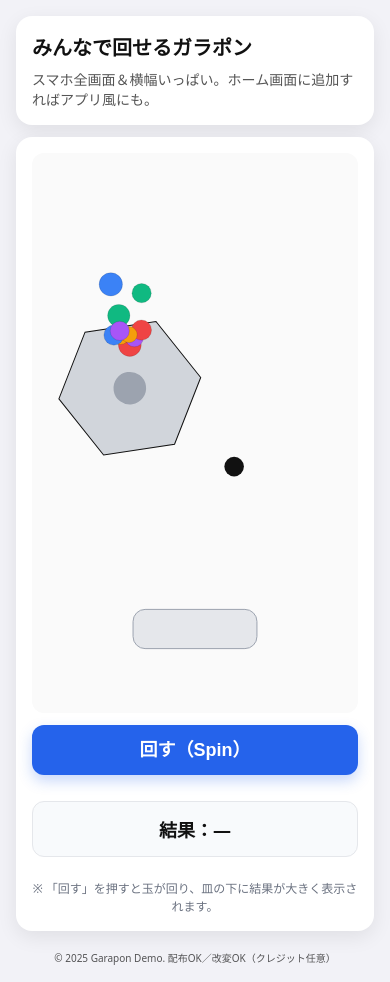
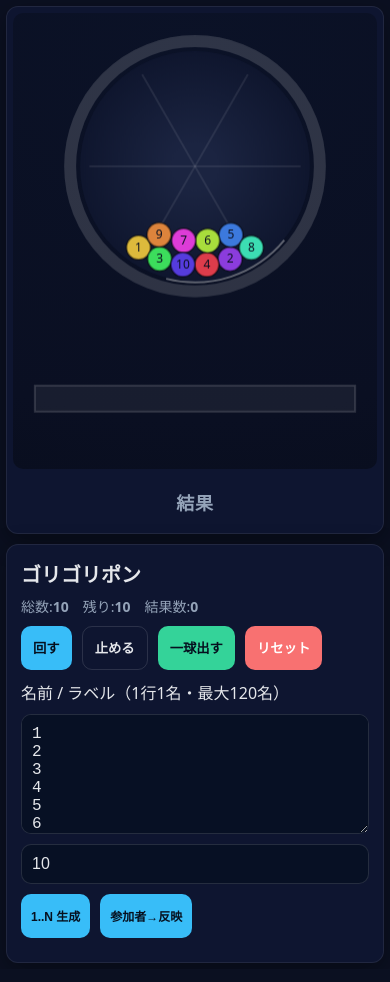
Before and after one commit to hiyatoikun-dev/gorigoripon, a plain HTML site: page index.html in a window 390 px wide. Drawn offline with Linux system fonts and the light colour scheme.

Commit message:
Publish mobile-ready Gorigoripon app
公平な抽選、最大120名、スマホ・横向き表示、長い名前の表示、アクセシビリティを改善。

```diff
--- a/index.html
+++ b/index.html
@@ -2,266 +2,338 @@
 <html lang="ja">
 <head>
   <meta charset="utf-8" />
-  <meta name="viewport" content="width=device-width, initial-scale=1, viewport-fit=cover" />
-  <!-- ★ タイトルはここを好きな名前に変える -->
-  <title>みんなで回せるガラポン</title>
-  <meta name="theme-color" content="#ffffff">
-  <meta name="apple-mobile-web-app-capable" content="yes" />
-  <meta name="apple-mobile-web-app-status-bar-style" content="black-translucent" />
-  <link rel="apple-touch-icon" href="icon-192.png" />
+  <meta name="viewport" content="width=device-width, initial-scale=1" />
+  <title>ゴリゴリポン</title>
   <style>
-    :root {
-      --bg: #f2f2f7; /* iOSっぽい薄グレー */
-      --card: #fff;
-      --ink: #111;
-      --accent: #2563eb; /* ほどよいブルー */
+    :root{ --bg:#0b1021; --ink:#e5e7eb; --muted:#94a3b8; --accent:#38bdf8; --ok:#34d399; --danger:#f87171; }
+    *{ box-sizing:border-box }
+    body{ margin:0; font-family:system-ui,-apple-system,Segoe UI,Roboto,"Noto Sans JP","Hiragino Sans","Meiryo",sans-serif; background:var(--bg); color:var(--ink) }
+    .wrap{ display:grid; grid-template-columns:minmax(560px,1fr) 360px; gap:16px; padding:16px; max-width:1280px; margin:0 auto }
+    @media (max-width: 980px){
+      .wrap{ grid-template-columns:minmax(0,1fr); padding:10px; gap:10px }
+      canvas{ height:min(62vh,620px); min-height:360px }
+      .panel{ min-width:0 }
+      button{ min-height:44px }
+      input, textarea, select{ font-size:16px }
     }
-    html, body { height: 100%; }
-    * { box-sizing: border-box; }
-    body {
-      margin: 0;
-      padding: env(safe-area-inset-top) env(safe-area-inset-right) env(safe-area-inset-bottom) env(safe-area-inset-left);
-      background: var(--bg);
-      color: var(--ink);
-      font-family: system-ui, -apple-system, Segoe UI, Roboto, Noto Sans JP, Helvetica, Arial, "Apple Color Emoji", "Segoe UI Emoji";
-      overscroll-behavior: none;
-      touch-action: manipulation;
+    @media (max-width: 520px){
+      .wrap{ padding:6px }
+      .canvas-card{ padding:6px }
+      canvas{ height:54vh; min-height:320px }
+      h2{ font-size:1.25rem }
     }
-    .wrap {
-      max-width: 720px;
-      margin: 0 auto;
-      padding: 16px;
+    .card{ background:#0e1530; border:1px solid rgba(255,255,255,.08); border-radius:12px; box-shadow:0 8px 26px rgba(0,0,0,.35) }
+    .canvas-card{ padding:10px }
+    canvas{ display:block; width:100%; height:80vh; max-height:860px; background:radial-gradient(800px 600px at 50% 10%, #0b1227 0%, #0a0f22 60%, #070c18 100%); border-radius:10px }
+    .panel{ padding:14px }
+    .row{ display:flex; gap:10px; flex-wrap:wrap; align-items:center; margin:10px 0 }
+    .panel h2{ margin:0 0 8px; font-size:20px }
+    .btn{ appearance:none; border:none; border-radius:10px; padding:10px 12px; font-weight:700; cursor:pointer; background:var(--accent); color:#06101f }
+    .btn.ghost{ background:transparent; color:var(--ink); border:1px solid rgba(255,255,255,.12) }
+    .btn.ok{ background:var(--ok) }
+    .btn.danger{ background:var(--danger); color:#fff }
+    .small{ font-size:12px; padding:7px 10px }
+    textarea, input[type=number]{ width:100%; background:#071024; color:var(--ink); border:1px solid rgba(255,255,255,.12); border-radius:10px; padding:10px; font-size:16px }
+    textarea{ min-height:120px; resize:vertical }
+    .stats{ display:flex; gap:14px; font-size:14px; color:var(--muted) }
+    /* ===== 結果（皿の下／特大） ===== */
+    .resultsWrap{ margin:10px 6px 2px; padding:10px 8px 4px; }
+    .resultsTitle{ font-weight:900; font-size:clamp(18px, 2.2vw, 26px); letter-spacing:.04em; color:var(--muted); text-align:center; margin-bottom:6px }
+    .results{ display:flex; gap:12px; row-gap:12px; flex-wrap:wrap; justify-content:center; align-items:center }
+    .pill{ max-width:100%; overflow-wrap:anywhere; font-size:clamp(28px, 4.4vw, 54px); font-weight:900; padding:10px 18px; border-radius:999px; background:#071024; border:1px solid rgba(255,255,255,.14); line-height:1 }
+    @media (max-width: 980px){
+      .wrap{ grid-template-columns:minmax(0,1fr); padding:10px; gap:10px }
+      canvas{ height:min(62vh,620px); min-height:360px }
+      .panel{ min-width:0 }
+      button{ min-height:44px }
+      input, textarea, select{ font-size:16px }
     }
-    .card {
-      background: var(--card);
-      border-radius: 16px;
-      box-shadow: 0 6px 20px rgba(0,0,0,.08);
-      padding: 16px;
+    @media (max-width: 520px){
+      .wrap{ padding:6px }
+      .canvas-card{ padding:6px }
+      canvas{ height:54vh; min-height:320px }
+      h2{ font-size:1.25rem }
     }
-    header h1 { font-size: 20px; margin: 0 0 8px; }
-    header p { margin: 0; color: #555; font-size: 14px; }
-
-    /* キャンバスは横幅いっぱい・縦は画面の6割 */
-    .stage { width: 100%; height: min(70vh, 560px); display: block; border-radius: 12px; background: #fafafa; }
-
-    .ctrls { display: grid; grid-template-columns: 1fr; gap: 12px; margin-top: 12px; }
-    button.spin {
-      font-size: 18px; line-height: 1; padding: 16px 18px; border-radius: 12px;
-      border: none; background: var(--accent); color: #fff; font-weight: 700;
-      box-shadow: 0 6px 14px rgba(37,99,235,.25); cursor: pointer; width: 100%;
+    @media (max-height: 520px) and (max-width: 980px){
+      canvas{ height:240px; min-height:240px }
     }
-    button.spin:active { transform: translateY(1px); }
-
-    .result {
-      margin-top: 14px; padding: 14px; border-radius: 12px; background: #f8fafc; border: 1px solid #e5e7eb;
-      font-size: clamp(18px, 4.5vw, 28px); font-weight: 800; text-align: center;
-    }
-    .notice { margin-top: 10px; color: #6b7280; font-size: 12px; text-align: center; }
-
-    footer { opacity: .7; font-size: 12px; text-align: center; margin-top: 18px; }
   </style>
 </head>
 <body>
   <div class="wrap">
-    <header class="card">
-      <h1>みんなで回せるガラポン</h1>
-      <p>スマホ全画面＆横幅いっぱい。ホーム画面に追加すればアプリ風にも。</p>
-    </header>
-
-    <main class="card" style="margin-top:12px;">
-      <!-- ガラポン描画用キャンバス（横幅100%、デバイス比スケーリング） -->
-      <canvas id="stage" class="stage" aria-label="ガラポン" role="img"></canvas>
-
-      <div class="ctrls">
-        <button id="btnSpin" class="spin">回す（Spin）</button>
-        <div id="result" class="result">結果：—</div>
-        <div class="notice">※ 「回す」を押すと玉が回り、皿の下に結果が大きく表示されます。</div>
+    <div class="card canvas-card">
+      <canvas id="stage"></canvas>
+      <!-- 皿の下に結果を配置（キャンバス直下） -->
+      <div class="resultsWrap">
+        <div class="resultsTitle">結果</div>
+        <div class="results" id="results" aria-live="polite"></div>
       </div>
-    </main>
-
-    <footer>
-      <small>© 2025 Garapon Demo. 配布OK／改変OK（クレジット任意）</small>
-    </footer>
     </div>
-
+    <div class="card panel">
+      <h2>ゴリゴリポン</h2>
+      <div class="stats">
+        <div>総数:<b id="sBalls">-</b></div>
+        <div>残り:<b id="sRemain">-</b></div>
+        <div>結果数:<b id="sDrawn">-</b></div>
+      </div>
+      <div class="row">
+        <button class="btn" id="bSpin">回す</button>
+        <button class="btn ghost" id="bStop">止める</button>
+        <button class="btn ok" id="bDraw">一球出す</button>
+        <button class="btn danger" id="bReset">リセット</button>
+      </div>
+      <div class="row">
+        <label for="names">名前 / ラベル（1行1名・最大120名）</label>
+        <textarea id="names" maxlength="5040">1
+2
+3
+4
+5
+6
+7
+8
+9
+10</textarea>
+      </div>
+      <div class="row">
+        <input type="number" id="count" min="1" max="120" value="10" aria-label="参加者数">
+        <button class="btn small" id="bGen">1..N 生成</button>
+        <button class="btn small" id="bApply">参加者→反映</button>
+      </div>
+    </div>
+  </div>
 <script>
-    // ===== 画面スケーリング（横幅いっぱい & シャープな描画） =====
+(function(){
   const canvas = document.getElementById('stage');
   const ctx = canvas.getContext('2d');
+  let DPR = Math.min(2, window.devicePixelRatio || 1);
+  let W=0,H=0,cx=0,cy=0,R=0;
+  const gravity = 360;
 
-    function fitCanvas() {
-      const dpr = Math.max(1, window.devicePixelRatio || 1);
-      const { clientWidth, clientHeight } = canvas;
-      canvas.width = Math.floor(clientWidth * dpr);
-      canvas.height = Math.floor(clientHeight * dpr);
-      ctx.setTransform(dpr, 0, 0, dpr, 0, 0); // CSSピクセル基準に戻す
-      drawStatic();
+  function resize(){
+    const rect = canvas.getBoundingClientRect();
+    if(!rect.width || !rect.height) return;
+    DPR = Math.min(2, window.devicePixelRatio||1);
+    canvas.width = Math.floor(rect.width*DPR);
+    canvas.height = Math.floor(rect.height*DPR);
+    ctx.setTransform(DPR,0,0,DPR,0,0);
+    W = rect.width; H = rect.height;
+    const M=28, EXTRA=170;
+    R  = Math.min(W*0.34, (H - 2*M - EXTRA) / 2);
+    cy = M + R + 10;
+    cx = W*0.5;
+    floorY = H - M - 40;
+  }
+  function ensureSizeThen(cb){
+    const tick = ()=>{
+      const r = canvas.getBoundingClientRect();
+      if(r.width>0 && r.height>0){ resize(); cb && cb(); }
+      else requestAnimationFrame(tick);
+    };
+    tick();
+  }
+  window.addEventListener('resize', resize);
+  window.addEventListener('load', ()=> ensureSizeThen(()=>{ createBalls(defaultLabels.slice()); start(); }));
+
+  // Model
+  const drum = { angle:0, angVel:0 };
+  let balls=[], drawn=[], worldBalls=[];
+  const defaultLabels = [1,2,3,4,5,6,7,8,9,10];
+  const gateAngle = Math.PI*0.40;  // 右下
+  const gateWidth = Math.PI*0.36;
+  let floorY = 0;
+
+  function palette(n){
+    const out=[]; let h=Math.random(); const g=0.61803398875;
+    for(let i=0;i<n;i++){ h=(h+g)%1; out.push(hsl(h*360,0.7,0.55)); }
+    return out;
+  }
+  function hsl(h,s,l){
+    const a = s * Math.min(l,1-l);
+    const f = n => {
+      const k=(n+h/30)%12, c=l - a * Math.max(-1, Math.min(k-3, Math.min(9-k,1)));
+      return Math.round(255*c).toString(16).padStart(2,'0');
+    };
+    return `#${f(0)}${f(8)}${f(4)}`;
   }
 
-    window.addEventListener('resize', fitCanvas, { passive: true });
-    window.addEventListener('orientationchange', () => setTimeout(fitCanvas, 120), { passive: true });
-
-    // ===== ガラポン静的パーツ（筐体・出口・皿など） =====
-    function drawStatic() {
-      const w = canvas.clientWidth, h = canvas.clientHeight;
-      ctx.clearRect(0, 0, w, h);
-
-      // ガラポン本体（六角形っぽい）
-      ctx.save();
-      ctx.translate(w*0.3, h*0.42);
-      ctx.rotate(-0.15);
-      hexagon(0, 0, Math.min(w, h)*0.22, '#d1d5db', '#111');
-      // ハンドル
-      ctx.beginPath();
-      ctx.arc(0, 0, Math.min(w, h)*0.05, 0, Math.PI*2);
-      ctx.fillStyle = '#9ca3af'; ctx.fill();
-      ctx.restore();
-
-      // 排出口（右下寄り）
-      const ex = w*0.62, ey = h*0.56, er = Math.min(w, h)*0.03;
-      ctx.beginPath(); ctx.arc(ex, ey, er, 0, Math.PI*2);
-      ctx.fillStyle = '#111'; ctx.fill();
-
-      // 受け皿（下部中央）
-      const bx = w*0.5, by = h*0.85, brx = w*0.38, bry = h*0.07;
-      roundRect(bx - brx/2, by - bry/2, brx, bry, 12, '#e5e7eb', '#9ca3af');
+  function createBalls(labels){
+    balls.length=0; drawn.length=0; worldBalls.length=0;
+    const cols=palette(labels.length);
+    const br = Math.max(12, Math.min(20, Math.floor(Math.min(24, R/12))));
+    for(let i=0;i<labels.length;i++){
+      const rr = Math.random()*R*0.6, th = Math.random()*Math.PI*2;
+      balls.push({ x:Math.cos(th)*rr, y:Math.sin(th)*rr, vx:(Math.random()*80-40), vy:(Math.random()*80-40), r:br, color:cols[i%cols.length], label:String(labels[i]) });
+    }
+    updateStats();
   }
 
-    function hexagon(x, y, r, fill, stroke) {
-      ctx.beginPath();
-      for (let i=0; i<6; i++) {
-        const a = Math.PI/3 * i;
-        const px = x + r*Math.cos(a), py = y + r*Math.sin(a);
-        i===0 ? ctx.moveTo(px,py) : ctx.lineTo(px,py);
+  // ===== Collision helpers =====
+  const REST = 0.6;   // 反発係数
+  const FRIC = 0.98;  // 摩擦
+
+  function resolvePair(a,b){
+    const dx = b.x - a.x, dy = b.y - a.y;
+    const dist2 = dx*dx + dy*dy;
+    const rsum = a.r + b.r;
+    if(dist2 >= rsum*rsum) return;
+    const dist = Math.sqrt(dist2) || 1e-6;
+    const nx = dx / dist, ny = dy / dist;
+    const overlap = rsum - dist;
+    const corr = overlap * 0.5;
+    a.x -= nx * corr; a.y -= ny * corr;
+    b.x += nx * corr; b.y += ny * corr;
+    const va = a.vx*nx + a.vy*ny;
+    const vb = b.vx*nx + b.vy*ny;
+    const rel = vb - va;
+    if(rel < 0){
+      const j = -(1+REST) * rel * 0.5;
+      a.vx -= j * nx; a.vy -= j * ny;
+      b.vx += j * nx; b.vy += j * ny;
+      const tx = -ny, ty = nx;
+      const vat = a.vx*tx + a.vy*ty;
+      const vbt = b.vx*tx + b.vy*ty;
+      a.vx += (FRIC-1)*vat*tx; a.vy += (FRIC-1)*vat*ty;
+      b.vx += (FRIC-1)*vbt*tx; b.vy += (FRIC-1)*vbt*ty;
     }
-      ctx.closePath();
-      ctx.fillStyle = fill; ctx.fill();
-      ctx.strokeStyle = stroke; ctx.stroke();
   }
-    function roundRect(x, y, w, h, r, fill, stroke) {
-      ctx.beginPath();
-      ctx.moveTo(x+r, y);
-      ctx.arcTo(x+w, y,   x+w, y+h, r);
-      ctx.arcTo(x+w, y+h, x,   y+h, r);
-      ctx.arcTo(x,   y+h, x,   y,   r);
-      ctx.arcTo(x,   y,   x+w, y,   r);
-      ctx.closePath();
-      if (fill) { ctx.fillStyle = fill; ctx.fill(); }
-      if (stroke){ ctx.strokeStyle = stroke; ctx.stroke(); }
+  function collideAll(list){
+    const n = list.length;
+    for(let i=0;i<n;i++){ for(let j=i+1;j<n;j++){ resolvePair(list[i], list[j]); } }
   }
 
-    // ===== 粒子（玉） =====
-    const balls = [];
-    const colors = ['#ef4444','#f59e0b','#10b981','#3b82f6','#a855f7'];
-    const rng = (a,b)=> a + Math.random()*(b-a);
+  // ===== Physics & Draw =====
+  let last=performance.now();
+  function step(){
+    const now=performance.now();
+    let dt=Math.min(1/30, (now-last)/1000); last=now;
 
-    function resetBalls() {
-      balls.length = 0;
-      const n = 10;
-      for (let i=0;i<n;i++) {
-        balls.push({
-          x: rng(canvas.clientWidth*0.22, canvas.clientWidth*0.38),
-          y: rng(canvas.clientHeight*0.22, canvas.clientHeight*0.38),
-          r: rng(8, 12),
-          vx: rng(-2, 2),
-          vy: rng(-1, 1),
-          c: colors[i % colors.length],
-          alive: true
-        });
+    // spin and pseudo-gravity
+    drum.angVel *= 0.995;
+    drum.angle = (drum.angle + drum.angVel*dt)%(Math.PI*2);
+
+    // inside balls — integrate
+    for(const b of balls){
+      const gx = Math.sin(drum.angle) * gravity;
+      const gy = Math.cos(drum.angle) * gravity;
+      b.vx += gx*dt; b.vy += gy*dt;
+      b.x  += b.vx*dt; b.y  += b.vy*dt;
+
+      // inner wall
+      const dist=Math.hypot(b.x,b.y), lim=R - b.r - 4;
+      if(dist>lim){
+        const nx=b.x/dist, ny=b.y/dist;
+        b.x = nx*lim; b.y = ny*lim;
+        const vn = b.vx*nx + b.vy*ny;
+        b.vx -= (1+REST)*vn*nx; b.vy -= (1+REST)*vn*ny;
+        b.vx *= FRIC; b.vy *= FRIC;
       }
     }
+    collideAll(balls); collideAll(balls);
 
-    // ===== 物理もどき（簡易反発＆出口&受け皿） =====
-    let spinning = false, rafId = 0;
-    const resultEl = document.getElementById('result');
+    // outside balls
+    for(const w of worldBalls){
+      w.vy += gravity*dt;
+      w.x += w.vx*dt; w.y += w.vy*dt;
+      if(w.y > floorY - w.r){
+        w.y = floorY - w.r;
+        if(Math.abs(w.vy)>40) w.vy *= -REST; else w.vy = 0;
+        w.vx *= FRIC;
+      }
+      const trayHalf = Math.min(190, W*0.44);
+      const left = cx - trayHalf + w.r, right = cx + trayHalf - w.r;
+      if(w.x < left){ w.x = left; w.vx = Math.abs(w.vx)*REST*0.6; }
+      if(w.x > right){ w.x = right; w.vx = -Math.abs(w.vx)*REST*0.6; }
+    }
+    collideAll(worldBalls);
 
-    function step() {
-      const w = canvas.clientWidth, h = canvas.clientHeight;
-      // 重力
-      for (const b of balls) {
-        if (!b.alive) continue;
-        b.vy += 0.15; // 重力
-        b.x += b.vx;  b.y += b.vy;
+    draw();
+    requestAnimationFrame(step);
+  }
+  function start(){ last=performance.now(); requestAnimationFrame(step); }
 
-        // 壁反射
-        if (b.x < b.r) { b.x=b.r; b.vx*=-0.7; }
-        if (b.x > w-b.r) { b.x=w-b.r; b.vx*=-0.7; }
-        if (b.y < b.r) { b.y=b.r; b.vy*=-0.7; }
-
-        // 受け皿（底）
-        const floor = h*0.82;
-        if (b.y > floor-b.r) { b.y = floor-b.r; b.vy *= -0.45; b.vx *= 0.98; }
-
-        // 排出口位置付近に来たら吸い出し判定
-        const ex = w*0.62, ey = h*0.56, er = Math.min(w,h)*0.03;
-        const dx = b.x - ex, dy = b.y - ey;
-        if (Math.hypot(dx,dy) < er*1.2) {
-          // 出口から下へ落下→受け皿へ
-          b.vx = rng(-0.5,0.5);
-          b.vy = Math.abs(b.vy) + 4;
-          b.x = ex; b.y = ey + er + 2;
-        }
+  function secureRandomIndex(length){
+    if(length <= 1) return 0;
+    const max = 0x100000000;
+    const limit = max - (max % length);
+    const value = new Uint32Array(1);
+    do { crypto.getRandomValues(value); } while(value[0] >= limit);
+    return value[0] % length;
   }
 
-      // 衝突（簡易）
-      for (let i=0;i<balls.length;i++){
-        for (let j=i+1;j<balls.length;j++){
-          const a=balls[i], b=balls[j];
-          if(!a.alive||!b.alive) continue;
-          const dx=a.x-b.x, dy=a.y-b.y; const d=Math.hypot(dx,dy);
-          const min=a.r+b.r;
-          if(d>0 && d<min){
-            const nx=dx/d, ny=dy/d;
-            const overlap=min-d; a.x+=nx*overlap/2; a.y+=ny*overlap/2; b.x-=nx*overlap/2; b.y-=ny*overlap/2;
-            // 反発（法線方向を入れ替える）
-            const av=(a.vx*nx+a.vy*ny), bv=(b.vx*nx+b.vy*ny);
-            const diff=bv-av; a.vx+=nx*diff; a.vy+=ny*diff; b.vx-=nx*diff; b.vy-=ny*diff;
-          }
-        }
-      }
-
-      draw();
-      rafId = spinning ? requestAnimationFrame(step) : 0;
+  // 当選者は暗号学的乱数で公平に決め、出口から出る演出は分離する
+  function ejectOne(){
+    if(!balls.length) return;
+    const sel = balls.splice(secureRandomIndex(balls.length),1)[0];
+    const outN = { x:Math.cos(gateAngle), y:Math.sin(gateAngle) };
+    const spawn = { x: cx + outN.x*(R - sel.r - 2), y: cy + outN.y*(R - sel.r - 2) };
+    worldBalls.push({ x: spawn.x + outN.x*6, y: spawn.y + outN.y*6, vx: outN.x*160, vy: outN.y*160, r: sel.r, color: sel.color, label: sel.label });
+    drawn.push({ label: sel.label });
+    updateStats();
   }
 
   function draw(){
-      drawStatic();
-      for (const b of balls) {
-        ctx.beginPath();
-        ctx.arc(b.x, b.y, b.r, 0, Math.PI*2);
-        ctx.fillStyle = b.c; ctx.fill();
-        ctx.strokeStyle = 'rgba(0,0,0,.12)'; ctx.stroke();
+    ctx.clearRect(0,0,W,H);
+
+    // tray
+    ctx.fillStyle='rgba(255,255,255,0.06)'; ctx.strokeStyle='rgba(255,255,255,0.14)'; ctx.lineWidth=2;
+    const trayHalf = Math.min(190, W*0.44);
+    ctx.beginPath(); ctx.rect(cx-trayHalf, floorY-16, trayHalf*2, 26); ctx.fill(); ctx.stroke();
+
+    // ring
+    ctx.lineWidth=12; ctx.strokeStyle='rgba(255,255,255,0.15)';
+    ctx.beginPath(); ctx.arc(cx,cy,R+10,0,Math.PI*2); ctx.stroke();
+    const ringGrad = ctx.createRadialGradient(cx,cy,R*0.2, cx,cy, R);
+    ringGrad.addColorStop(0,'#1b2441'); ringGrad.addColorStop(1,'#0f162e');
+    ctx.fillStyle=ringGrad; ctx.beginPath(); ctx.arc(cx,cy,R,0,Math.PI*2); ctx.fill();
+
+    // gate arc
+    ctx.strokeStyle='rgba(255,255,255,0.35)'; ctx.lineWidth=2;
+    ctx.beginPath(); ctx.arc(cx,cy,R+1, gateAngle-gateWidth/2, gateAngle+gateWidth/2); ctx.stroke();
+
+    // spokes
+    ctx.save(); ctx.translate(cx,cy); ctx.rotate(drum.angle);
+    ctx.strokeStyle='rgba(255,255,255,0.08)'; ctx.lineWidth=2;
+    for(let i=0;i<6;i++){ const t=i*Math.PI/3; ctx.beginPath(); ctx.moveTo(0,0); ctx.lineTo(Math.cos(t)*R*0.92, Math.sin(t)*R*0.92); ctx.stroke(); }
+    for(const b of balls){
+      ctx.fillStyle=b.color; ctx.strokeStyle='rgba(0,0,0,0.4)';
+      ctx.beginPath(); ctx.arc(b.x,b.y,b.r,0,Math.PI*2); ctx.fill(); ctx.stroke();
+      ctx.fillStyle='#0b1021'; ctx.font=`${Math.max(10,b.r)}px ui-sans-serif, system-ui`; ctx.textAlign='center'; ctx.textBaseline='middle'; ctx.fillText(b.label, b.x, b.y+0.5);
     }
+    ctx.restore();
+
+    // outside balls
+    for(const w of worldBalls){
+      ctx.fillStyle=w.color; ctx.strokeStyle='rgba(0,0,0,0.4)';
+      ctx.beginPath(); ctx.arc(w.x,w.y,w.r,0,Math.PI*2); ctx.fill(); ctx.stroke();
+      ctx.fillStyle='#0b1021'; ctx.font=`${Math.max(10,w.r)}px ui-sans-serif, system-ui`; ctx.textAlign='center'; ctx.textBaseline='middle'; ctx.fillText(w.label, w.x, w.y+0.5);
     }
 
-    // ===== 結果生成（例：色で賞を判定） =====
-    function pickResult(){
-      const idx = Math.floor(Math.random()*colors.length);
-      const color = colors[idx];
-      const label = {
-        '#ef4444':'赤＝大当たり',
-        '#f59e0b':'橙＝中当たり',
-        '#10b981':'緑＝小当たり',
-        '#3b82f6':'青＝参加賞',
-        '#a855f7':'紫＝もう一回'
-      }[color] || '—';
-      resultEl.textContent = `結果：${label}`;
   }
 
-    // ===== イベント =====
-    document.getElementById('btnSpin').addEventListener('click', () => {
-      resetBalls();
-      pickResult();
-      if (!spinning) { spinning = true; step(); }
-      // 数秒後に止める
-      clearTimeout(window._stopT);
-      window._stopT = setTimeout(()=>{ spinning=false; }, 2600);
-    }, { passive: true });
+  // UI
+  const q = id=>document.getElementById(id);
+  q('bSpin').addEventListener('click', ()=> drum.angVel += 12);
+  q('bStop').addEventListener('click', ()=> drum.angVel = 0);
+  q('bDraw').addEventListener('click', ejectOne);
+  q('bReset').addEventListener('click', ()=>{ const labels=parseNames(q('names').value); createBalls(labels.length?labels:defaultLabels); });
+  q('bGen').addEventListener('click', ()=>{ const n = clamp(parseInt(q('count').value||'10',10),1,120); q('names').value = Array.from({length:n},(_,i)=>String(i+1)).join('\n'); });
+  q('bApply').addEventListener('click', ()=>{ const labels=parseNames(q('names').value); if(labels.length) createBalls(labels); });
 
-    // 初期化
-    fitCanvas();
-    resetBalls();
-    draw();
-  </script>
+  function clamp(x,a,b){ return Math.max(a, Math.min(b,x)); }
+  function parseNames(t){
+    return t.split(/\r?\n/)
+      .map(s=>Array.from(s.trim()).slice(0,40).join(''))
+      .filter(Boolean)
+      .slice(0,120);
+  }
+  function updateStats(){
+    const sBalls=q('sBalls'), sRemain=q('sRemain'), sDrawn=q('sDrawn'), results=q('results');
+    if(sBalls) sBalls.textContent = String(balls.length + worldBalls.length);
+    if(sRemain) sRemain.textContent = String(balls.length);
+    if(sDrawn) sDrawn.textContent = String(drawn.length);
+    if(results){ results.innerHTML=''; for(const d of drawn){ const p=document.createElement('span'); p.className='pill'; p.textContent=d.label; results.prepend(p); } }
+  }
+})();</script>
 </body>
 </html>
```
Also changed, not shown: 1 other file. Lines whose indentation alone changed are shown as unchanged.
